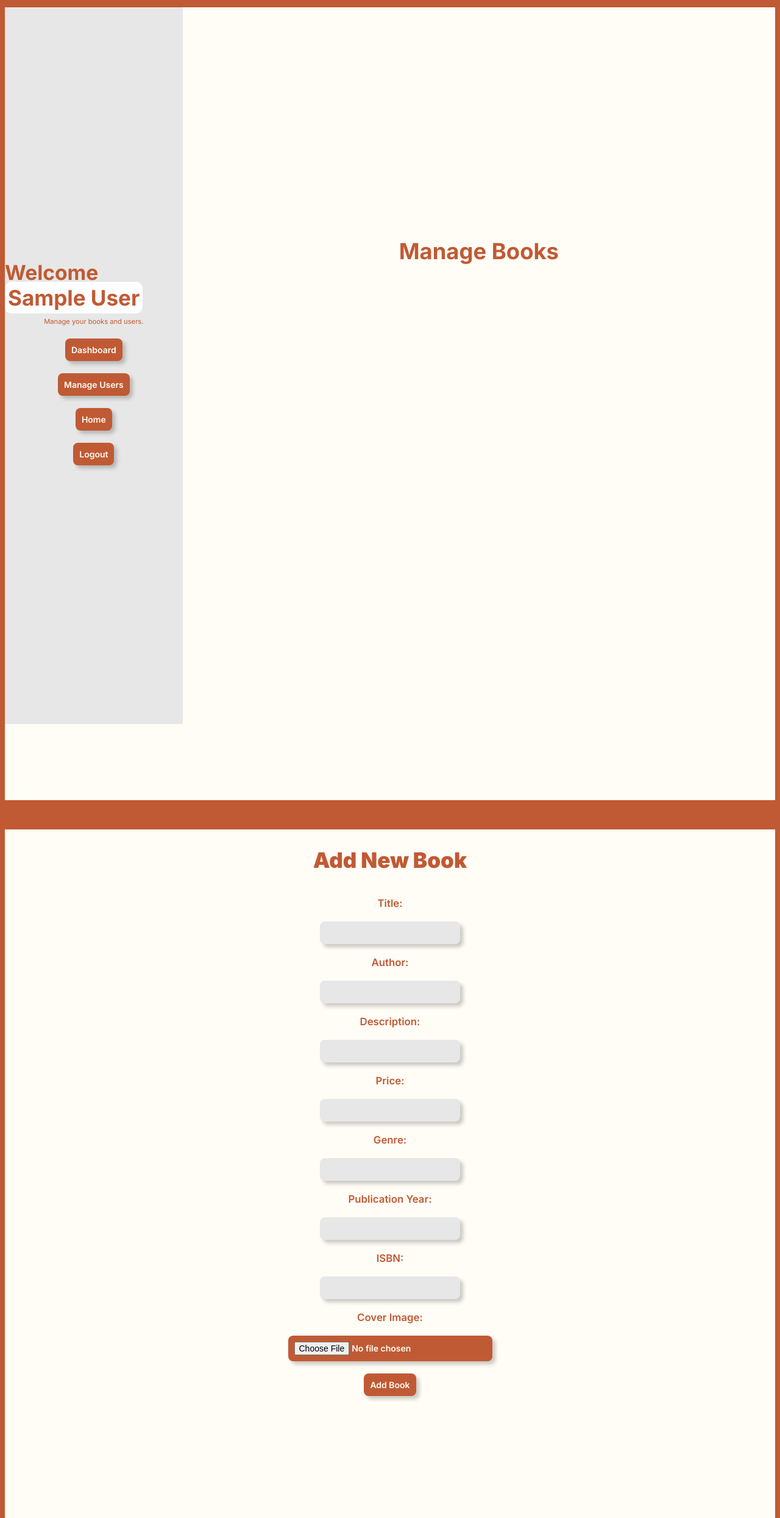
After one commit to m-bobi/MO-Books, a PHP site: page /manage_books.php in a window 1280 px wide. The commit adds this page. Shown: the whole page at 61% size. Run offline with PHP 8.4, Linux system fonts and the light colour scheme; the visitor is signed in with stand-in values (Sample User, id 1); data that the repository does not hold is empty.

Commit message:
Add CRUD functions for managing books

```diff
--- /dev/null
+++ b/dashboard/crud/addBook.php
@@ -0,0 +1,22 @@
+<?php
+
+function addBook($title, $author, $description, $price, $genre, $publicationYear, $isbn, $coverImage, $adminName)
+{
+    global $conn;
+
+    $targetDirectory = "../resources/";
+    $targetFile = $targetDirectory . basename($coverImage["name"]);
+    move_uploaded_file($coverImage["tmp_name"], $targetFile);
+
+    $insertQuery = "INSERT INTO books (title, author, description, price, genre, publication_year, isbn, cover_image, created_at, last_modified_by, last_modified_at)
+                    VALUES ('$title', '$author', '$description', '$price', '$genre', '$publicationYear', '$isbn', '$targetFile', NOW(), '$adminName', NOW())";
+
+    $insertResult = mysqli_query($conn, $insertQuery);
+
+    if ($insertResult) {
+        return true;
+    } else {
+        return false;
+    }
+}
+?>
--- /dev/null
+++ b/dashboard/crud/deleteBook.php
@@ -0,0 +1,24 @@
+<?php
+
+function deleteBook($isbn)
+{
+    global $conn;
+
+    // Sanitize the input
+    $isbn = mysqli_real_escape_string($conn, $isbn);
+
+    // Delete the book from the books table
+    $deleteQuery = "DELETE FROM books WHERE isbn = '$isbn'";
+    $deleteResult = mysqli_query($conn, $deleteQuery);
+
+    if ($deleteResult) {
+        // Book deleted successfully
+        header("Location: manage_books.php");
+        exit();
+    } else {
+        // Failed to delete the book
+        echo "Failed to delete the book: " . mysqli_error($conn);
+    }
+
+    mysqli_close($conn);
+}
--- /dev/null
+++ b/dashboard/crud/updateBook.php
@@ -0,0 +1,30 @@
+<?php
+
+function updateBook($bookId, $newTitle, $newAuthor, $adminName)
+{
+    global $conn;
+
+    $updateQuery = "UPDATE books
+                    SET title = '$newTitle',
+                        author = '$newAuthor',
+                        last_modified_by = '$adminName',
+                        last_modified_at = NOW()
+                    WHERE id = $bookId";
+
+    $updateResult = mysqli_query($conn, $updateQuery);
+
+    if ($updateResult) {
+        $insertUpdateQuery = "INSERT INTO book_updates (book_id, updated_by)
+                              VALUES ($bookId, '$adminName')";
+        $insertUpdateResult = mysqli_query($conn, $insertUpdateQuery);
+
+        if ($insertUpdateResult) {
+            return true;
+        } else {
+            return false;
+        }
+    } else {
+        return false;
+    }
+}
+?>
--- a/css/dashboard.css
+++ b/dashboard/manage_books.css
@@ -11,7 +11,7 @@
     display: flex;
     flex-direction: column;
     margin: 12px 0 48px;
-    height: 97vh;
+    padding-bottom: 500px;
 }
 
 @media (max-width: 991px) {
@@ -32,7 +32,7 @@
     justify-content: center;
     background-color: var(--extraColor);
     width: 30%;
-    height: 100%;
+    height: 146.9%;
 }
 
 @media (max-width: 991px) {
@@ -162,7 +162,7 @@
     background-color: #fefefe;
 }
 
-.leftText .btnDashboard {
+.btnDashboard {
     background-color: var(--main-color);
     font-weight: 600;
     color: var(--section-color);
@@ -178,3 +178,122 @@
     cursor: pointer;
     background-color: #c05934cf;
 }
+
+
+.navbar {
+    display: none;
+}
+
+@media (max-width: 991px) {
+    .navbar {
+        display: block;
+    }
+
+    .navbar h2,
+    p {
+        text-align: center;
+        color: var(--main-color);
+    }
+
+    .navbar span {
+        font-size: 1.5rem;
+        background-color: var(--extraColor);
+        padding: 8px;
+        border-radius: 11px;
+    }
+}
+
+
+.bookList {
+    display: flex;
+    align-items: center;
+    justify-content: center;
+    gap: 40px;
+    flex-wrap: wrap;
+}
+
+.book {
+    background-color: #fff;
+    border-radius: 10px;
+    box-shadow: 0px 0px 10px 0px rgba(0, 0, 0, 0.1);
+    padding: 20px;
+}
+
+.bookList h2 {
+    color: var(--main-color);
+    font-size: 1.2rem;
+    margin-bottom: 20px;
+}
+
+
+.btnUpdate {
+    background-color: var(--main-color);
+    font-weight: 600;
+    color: var(--section-color);
+    border-style: none;
+    padding: 10px;
+    border-radius: 8px;
+    box-shadow: 5px 5px 6px 0px rgba(0, 0, 0, 0.21);
+    -webkit-box-shadow: 5px 5px 6px 0px rgba(0, 0, 0, 0.21);
+    -moz-box-shadow: 5px 5px 6px 0px rgba(0, 0, 0, 0.21);
+}
+
+.btnUpdate:hover {
+    cursor: pointer;
+    background-color: #c05934cf;
+}
+
+.btnDelete {
+    background-color: var(--main-color);
+    font-weight: 600;
+    color: var(--section-color);
+    border-style: none;
+    padding: 10px;
+    border-radius: 8px;
+    box-shadow: 5px 5px 6px 0px rgba(0, 0, 0, 0.21);
+    -webkit-box-shadow: 5px 5px 6px 0px rgba(0, 0, 0, 0.21);
+    -moz-box-shadow: 5px 5px 6px 0px rgba(0, 0, 0, 0.21);
+}
+
+.btnDelete:hover {
+    cursor: pointer;
+    background-color: #c05934cf;
+}
+
+.newBookSection {
+    background-color: var(--section-color);
+    padding-bottom: 200px;
+}
+
+.newBook {
+    display: flex;
+    align-items: center;
+    justify-content: center;
+    flex-direction: column;
+    flex-wrap: wrap;
+    gap: 20px;
+}
+
+.newBook h2 {
+    color: var(--main-color);
+    font-size: 2.5rem;
+    font-weight: 900;
+    margin-bottom: 20px;
+}
+
+.newBook label {
+    color: var(--main-color);
+    font-size: 1.2rem;
+    font-weight: 600;
+}
+
+
+form input {
+    background-color: var(--extraColor);
+    padding: 10px;
+    border-radius: 8px;
+    border-style: none;
+    box-shadow: 5px 5px 6px 0px rgba(0, 0, 0, 0.21);
+    -webkit-box-shadow: 5px 5px 6px 0px rgba(0, 0, 0, 0.21);
+    -moz-box-shadow: 5px 5px 6px 0px rgba(0, 0, 0, 0.21);
+}
--- /dev/null
+++ b/dashboard/manage_books.php
@@ -0,0 +1,179 @@
+<?php
+session_start();
+
+require '../core/database.php';
+require 'crud/addBook.php';
+require 'crud/deleteBook.php';
+require 'crud/updateBook.php';
+
+if (!isset($_SESSION['admin_name'])) {
+    header('location:../html/login.php');
+    exit();
+}
+if ($_SERVER['REQUEST_METHOD'] === 'POST') {
+
+    if (isset($_POST['book_id'], $_POST['new_title'], $_POST['new_author'])) {
+        updateBook($_POST['book_id'], $_POST['new_title'], $_POST['new_author'], $_SESSION['admin_name']);
+    }
+
+
+    if (isset($_POST['add_book'])) {
+        addBook($_POST['new_title'], $_POST['new_author'], $_POST['new_description'], $_POST['new_price'], $_POST['new_genre'], $_POST['new_publication_year'], $_POST['new_isbn'], $_FILES['new_coverimage'], $_SESSION['admin_name']);
+    }
+
+    if (isset($_POST['delete_book'])) {
+        deleteBook($_POST['book_isbn']);
+    }
+
+}
+
+
+$queryBooks = "SELECT * FROM books";
+$resultBooks = mysqli_query($conn, $queryBooks);
+$books = mysqli_fetch_all($resultBooks, MYSQLI_ASSOC);
+
+mysqli_close($conn);
+?>
+
+
+<!DOCTYPE html>
+<html lang="en">
+
+<head>
+    <meta charset="UTF-8">
+    <meta name="viewport" content="width=device-width, initial-scale=1.0">
+    <link rel="stylesheet" href="../css/globals.css">
+    <link rel="stylesheet" href="manage_books.css">
+    <link rel="shortcut icon" href="../resources/logos/books.png" type="image/x-icon">
+
+    <title>Manage Books | MO' BOOKS</title>
+</head>
+
+<body>
+    <div class="container">
+        <div class="sectionWhite">
+            <div class="navbar">
+                <h2>Welcome <span>
+                        <?php echo $_SESSION['admin_name'] ?>
+                    </span></h2>
+                <p>Manage your books and users.</p>
+                <div class="formGroup">
+                    <a href="manage-books.php" rel="noopener noreferrer"> <input type="submit" name="submit"
+                            class="btnDashboard" value="Manage Books"></a>
+                </div>
+                <div class="formGroup">
+                    <a href="manage-users.php" rel="noopener noreferrer"><input type="submit" name="submit"
+                            class="btnDashboard" value="Manage Users"></a>
+                </div>
+                <div class="formGroup">
+                    <a href="../main/home.php" rel="noopener noreferrer"><input type="submit" name="submit"
+                            class="btnDashboard" value="Home"></a>
+                </div>
+                <div class="formGroup">
+                    <a href="../core/logout.php" rel="noopener noreferrer"
+                        onclick="return confirm('Are you sure you want to logout?')">
+                        <input type="submit" name="submit" class="btnDashboard" value="Logout">
+                    </a>
+                </div>
+            </div>
+
+            <aside class="sections">
+                <div class="sectionLeft">
+                    <div class="leftText">
+                        <h2>Welcome <span>
+                                <?php echo $_SESSION['admin_name'] ?>
+                            </span></h2>
+                        <p>Manage your books and users.</p>
+                        <div class="formGroup">
+                            <a href="admin_page.php" rel="noopener noreferrer"> <input type="submit" name="submit"
+                                    class="btnDashboard" value="Dashboard"></a>
+                        </div>
+                        <div class="formGroup">
+                            <a href="manage-users.php" rel="noopener noreferrer"><input type="submit" name="submit"
+                                    class="btnDashboard" value="Manage Users"></a>
+                        </div>
+                        <div class="formGroup">
+                            <a href="../main/home.php" rel="noopener noreferrer"><input type="submit" name="submit"
+                                    class="btnDashboard" value="Home"></a>
+                        </div>
+                        <div class="formGroup">
+                            <a href="../core/logout.php" rel="noopener noreferrer"
+                                onclick="return confirm('Are you sure you want to logout?')">
+                                <input type="submit" name="submit" class="btnDashboard" value="Logout">
+                            </a>
+                        </div>
+
+                    </div>
+                </div>
+
+                <div class="sectionRight">
+                    <h1>Manage Books</h1>
+                    <div class="bookList">
+                        <?php foreach ($books as $book): ?>
+                            <div class="book">
+                                <h2>
+                                    <?php echo $book['title']; ?>
+                                </h2>
+                                <p>
+                                    <?php echo $book['author']; ?>
+                                </p>
+
+                                <form method="post" action="">
+                                    <input type="hidden" name="book_id" value="<?php echo $book['id']; ?>">
+                                    <input type="text" name="new_title" placeholder="New Title" required>
+                                    <input type="text" name="new_author" placeholder="New Author" required>
+                                    <input type="submit" name="submit" class="btnUpdate" value="Update">
+                                </form>
+
+                                <form method="post" action="">
+
+                                    <input type="hidden" name="book_id" value="<?php echo $book['id']; ?>">
+                                    <input type="hidden" name="book_isbn" value="<?php echo $book['isbn']; ?>">
+
+                                    <input type="submit" name="delete_book" class="btnUpdate" value="Delete"
+                                        onclick="return confirm('Are you sure you want to delete?')">
+                                </form>
+                            </div>
+                        <?php endforeach; ?>
+                    </div>
+
+                </div>
+            </aside>
+        </div>
+        <div class="newBookSection">
+            <form class="newBook" method="post" action="" enctype="multipart/form-data">
+                <h2>Add New Book</h2>
+                <label for="new_title">Title:</label>
+                <input type="text" name="new_title" required>
+
+                <label for="new_author">Author:</label>
+                <input type="text" name="new_author">
+
+                <label for="new_description">Description:</label>
+                <input type="text" name="new_description">
+
+                <label for="new_price">Price:</label>
+                <input type="text" name="new_price">
+
+                <label for="new_genre">Genre:</label>
+                <input type="text" name="new_genre">
+
+                <label for="new_publication_year">Publication Year:</label>
+                <input type="text" name="new_publication_year">
+
+                <label for="new_isbn">ISBN:</label>
+                <input type="text" name="new_isbn">
+
+                <label for="new_coverimage">Cover Image:</label>
+                <input type="file" name="new_coverimage" accept="image/*" class="btnUpdate">
+
+                <input type="submit" name="add_book" class="btnUpdate" value="Add Book">
+            </form>
+
+        </div>
+
+
+    </div>
+</body>
+
+</html>
```
Also changed, not shown: dashboard/admin_page.php (+46 -4 lines), dashboard/dashboard.css (added, +204 -0 lines), js/script.js (+1 -24 lines).
